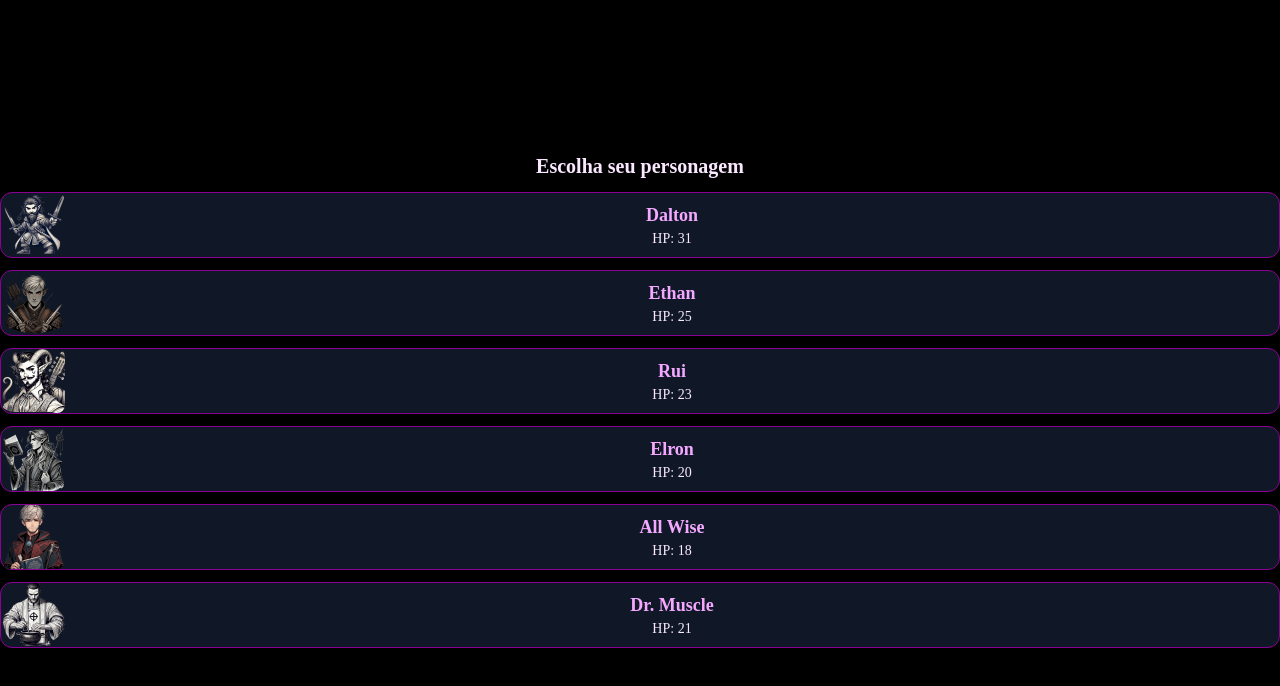
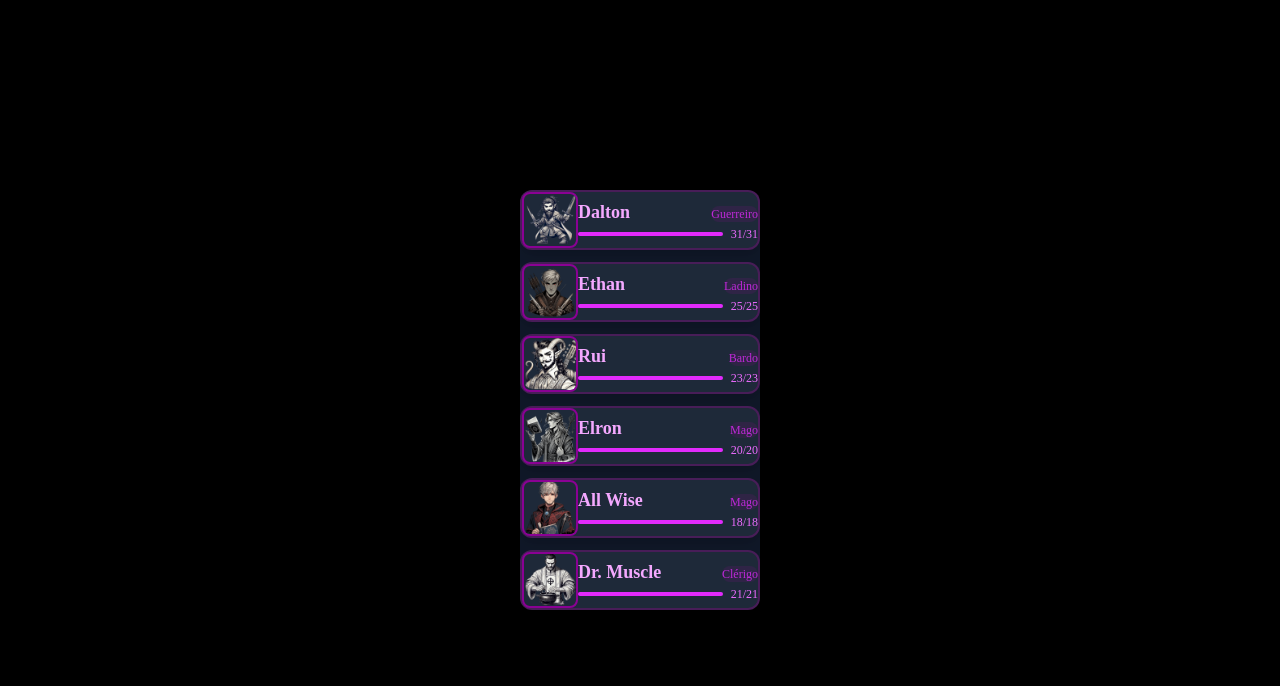
Before and after one commit to GiulianoBotelho/d-d-enemy, a React (Vite) app: page /Choose-your-Allies in a window 1280 px wide. Shown: the top 686 px of the page. Built offline with nearby package versions, Linux system fonts and the light colour scheme.

Commit message:
mudando layout, refatorando codigo

```diff
--- a/src/components/Characters.tsx
+++ b/src/components/Characters.tsx
@@ -3,134 +3,283 @@ import { useLocation } from "react-router-dom";
 import { motion } from "framer-motion";
 import { Cross } from "lucide-react";
 
+interface Skill {
+  max: number | string;
+  current: number | string;
+}
+
+interface SpellSlot {
+  max: number;
+  current: number;
+}
+
+interface Character {
+  id: number;
+  name: string;
+  class: string;
+  hpMax: number;
+  hpCurrent: number;
+  image: string;
+  skills?: Record<string, Skill>;
+  spellSlots?: Record<string, SpellSlot>;
+}
+
 export default function Characters() {
   const location = useLocation();
-  const { char } = location.state || {};
-  if (!char) {
-    return <h1 className="text-white text-center mt-10">Personagem não encontrado</h1>;
-  }
+  const { char }: { char: Character } = location.state || {};
 
   const savedHp = localStorage.getItem(`char_hp_${char.id}`);
+  const savedSkills = localStorage.getItem(`char_skills_${char.id}`);
+  const savedSpellSlots = localStorage.getItem(`char_spellSlots_${char.id}`);
+
   const initialHp = savedHp ? Number(savedHp) : char.hpCurrent;
+  const initialSkills = savedSkills ? JSON.parse(savedSkills) : char.skills || {};
+  const initialSpellSlots = savedSpellSlots ? JSON.parse(savedSpellSlots) : char.spellSlots || {};
+
   const [currentHp, setCurrentHp] = useState<number>(initialHp);
   const [damageInput, setDamageInput] = useState<string>("");
   const [healAmount, setHealAmount] = useState<number>(0);
   const [extraHp, setExtraHp] = useState<number>(0);
   const [isModalOpen, setIsModalOpen] = useState<boolean>(false);
+  const [skills, setSkills] = useState<Record<string, Skill>>(initialSkills);
+  const [spellSlots, setSpellSlots] = useState<Record<string, SpellSlot>>(initialSpellSlots);
+
 
   useEffect(() => {
     localStorage.setItem(`char_hp_${char.id}`, currentHp.toString());
   }, [currentHp]);
 
+  useEffect(() => {
+    localStorage.setItem(`char_skills_${char.id}`, JSON.stringify(skills));
+  }, [skills]);
+
+  useEffect(() => {
+    localStorage.setItem(`char_spellSlots_${char.id}`, JSON.stringify(spellSlots));
+  }, [spellSlots]);
+
   const applyDamage = (damage: number) => {
     let remainingDamage = damage;
-
-
     if (remainingDamage > extraHp) {
       setCurrentHp((prevHp) => Math.max(prevHp - (remainingDamage - extraHp), 0));
       setExtraHp(0);
     } else {
       setExtraHp((prevExtra) => Math.max(prevExtra - remainingDamage, 0));
     }
-
     setDamageInput("");
   };
 
   const handleHeal = () => {
-
     setCurrentHp((prevHp) => Math.min(prevHp + healAmount, char.hpMax));
     setIsModalOpen(false);
   };
 
   const handleExtraHp = () => {
-
     setExtraHp((prevExtra) => prevExtra + healAmount);
     setIsModalOpen(false);
   };
 
+  const useSkill = (skillName: string) => {
+    setSkills((prev) => ({
+      ...prev,
+      [skillName]: {
+        ...prev[skillName],
+        current: typeof prev[skillName].current === "number" ? Math.max(prev[skillName].current - 1, 0) : prev[skillName].current
+      }
+    }));
+  };
+
+  const useSpellSlot = (spellLevel: string) => {
+    setSpellSlots((prev) => ({
+      ...prev,
+      [spellLevel]: {
+        ...prev[spellLevel],
+        current: Math.max(prev[spellLevel].current - 1, 0)
+      }
+    }));
+  };
+
+  const handleLongRest = () => {
+    const resetSkills = Object.keys(skills).reduce((acc, key) => ({
+      ...acc,
+      [key]: { ...skills[key], current: skills[key].max }
+    }), {} as Record<string, Skill>);
+
+    const resetSpellSlots = Object.keys(spellSlots).reduce((acc, level) => ({
+      ...acc,
+      [level]: { ...spellSlots[level], current: spellSlots[level].max }
+    }), {} as Record<string, SpellSlot>);
+
+    setSkills(resetSkills);
+    setSpellSlots(resetSpellSlots);
+    setCurrentHp(char.hpMax);
+    setExtraHp(0);
+  };
+
   return (
-    <div className="bg-gray-900 w-screen rounded-2xl flex flex-col items-center justify-evenly gap-6 p-4">
-      <div className="flex items-center w-full justify-around bg-gray-800 p-4 rounded-xl shadow-md">
+    <div className="flex flex-col gap-4 p-4 h-80 rounded-2xl bg-gray-900">
+      {/* Header */}
+      <div className="bg-gray-800 rounded-xl p-4 shadow-lg border-2 border-fuchsia-900/50">
+        <div className="flex items-center gap-4">
           <img
             src={char.image}
             alt={char.name}
-          className="w-20 h-20 rounded-lg border-2 border-fuchsia-700"
+            className="w-16 h-16 rounded-xl border-2 border-fuchsia-700"
           />
-        <div className="text-center ml-4">
-          <h1 className="text-lg font-semibold text-fuchsia-300">{char.name}</h1>
+          <div className="flex-1">
+            <h1 className="text-xl font-bold text-fuchsia-300">{char.name}</h1>
+            <div className="text-sm text-fuchsia-50">{char.class}</div>
           </div>
-        <button onClick={() => setIsModalOpen(true)}>
-          <Cross className="text-green-500" />
+          <button
+            onClick={() => setIsModalOpen(true)}
+            className="p-2 bg-fuchsia-900/30 rounded-lg hover:bg-fuchsia-800/40"
+          >
+            <Cross className="text-emerald-400" size={20} />
           </button>
         </div>
+      </div>
 
-      <div className="w-full rounded-full mt-4 relative">
+      {/* Barra de vida */}
+      <div className="bg-gray-800 rounded-xl p-4 shadow-lg border-2 border-fuchsia-900/50">
+        <div className="space-y-3">
+          <div className="flex justify-between items-center">
+            <span className="text-fuchsia-100 text-sm">Pontos de Vida</span>
+            <span className="text-fuchsia-50 font-medium">
+              {currentHp}/{char.hpMax}
+              {extraHp > 0 && <span className="text-emerald-400 ml-1">(+{extraHp})</span>}
+            </span>
+          </div>
           <motion.div
-          className="h-2 rounded-full"
-          style={{
-            width: `${(currentHp / char.hpMax) * 100}%`,
-            backgroundColor: currentHp > char.hpMax / 2 ? "green" : "red",
-          }}
+            className="h-3 bg-fuchsia-900/30 rounded-full overflow-hidden"
+            initial={{ width: 0 }}
+            animate={{ width: "100%" }}
+            transition={{ duration: 0.5 }}
+          >
+            <motion.div
+              className="h-full bg-emerald-700"
+              style={{ width: `${(currentHp / char.hpMax) * 100}%` }}
               animate={{ width: `${(currentHp / char.hpMax) * 100}%` }}
               transition={{ duration: 0.5 }}
-          initial={{ width: 0 }}
             />
+          </motion.div>
         </div>
-      <div className="text-center text-sm text-gray-400 mt-1">
-        {currentHp}/{char.hpMax}{" "}
-        {extraHp > 0 && <span className="text-green-500">(+{extraHp})</span>}
       </div>
 
-      <div className="flex justify-between items-center w-full mt-4">
+      {/* Input de Dano */}
+      <div className="bg-gray-800 rounded-xl p-4 shadow-lg border-2 border-fuchsia-900/50">
+        <div className="flex gap-2 border-none">
           <input
             type="number"
-          className="border-2 text-center rounded-lg w-40 px-2 py-1 border-fuchsia-900 outline-none bg-gray-800 text-white placeholder-gray-400"
-          placeholder="Insira o dano..."
+            placeholder="Dano recebido..."
             value={damageInput}
             onChange={(e) => setDamageInput(e.target.value)}
+            className="flex-1 text-fuchsia-100 placeholder-amber-50 rounded-lg px-4 py-2 focus:outline-none focus:ring-2 focus:ring-fuchsia-500"
           />
           <button
-          className="bg-fuchsia-800 text-white rounded-4xl w-20 py-2 font-semibold hover:bg-fuchsia-700 transition-all"
             onClick={() => applyDamage(Number(damageInput))}
+            className="px-6 py-2 bg-fuchsia-700 hover:bg-fuchsia-600 text-white rounded-lg font-medium transition-colors"
           >
             Aplicar
           </button>
         </div>
+      </div>
 
+      {/* Skills e Magias */}
+      <div className="grid grid-cols-2 gap-2">
+        {Object.entries(skills).map(([skillName, skill]) => (
+          <button
+            key={skillName}
+            onClick={() => useSkill(skillName)}
+            disabled={skill.current === 0}
+            className={`p-3 rounded-xl flex flex-col items-center justify-center transition-all ${
+              skill.current === 0
+                ? 'bg-gray-700/50 text-gray-500'
+                : 'bg-fuchsia-800/40 hover:bg-fuchsia-700/50 active:scale-95'
+            }`}
+          >
+            <span className="text-sm text-fuchsia-300 font-medium capitalize">
+              {skillName.replace(/([A-Z])/g, ' $1')}
+            </span>
+            <span className="text-xs mt-1 text-fuchsia-400/80">
+              {skill.current !== "∞" ? `${skill.current}/${skill.max}` : 'Ilimitado'}
+            </span>
+          </button>
+        ))}
+
+        {Object.entries(spellSlots).map(([level, slot]) => (
+          <button
+            key={level}
+            onClick={() => useSpellSlot(level)}
+            disabled={slot.current === 0}
+            className={`p-3 rounded-xl flex flex-col items-center justify-center transition-all ${
+              slot.current === 0
+                ? 'bg-gray-700/50 text-gray-500 opacity-50'
+                : 'bg-purple-800/40 hover:bg-purple-700/50 active:scale-95'
+            }`}
+          >
+            <span className="text-sm text-purple-300 font-medium">
+              Magia Nv. {level.split('lvl')[1]}
+            </span>
+            <span className="text-xs mt-1 text-purple-400/80">
+              {slot.current}/{slot.max}
+            </span>
+          </button>
+        ))}
+      </div>
+
+      {/* Descanso longo */}
+      <div className="h-20 flex items-end">
+        <button
+          onClick={handleLongRest}
+          className="w-full py-3 bg-fuchsia-700/40 hover:bg-fuchsia-600/50 text-fuchsia-300 rounded-xl font-medium transition-colors active:scale-95"
+        >
+          🛌 Descanso Longo
+        </button>
+      </div>
+
+      {/* Modal de Cura */}
       {isModalOpen && (
-        <div className="fixed inset-0 flex justify-center items-center bg-black bg-opacity-50">
-          <div className="bg-gray-800 p-6 rounded-xl w-96 flex flex-col items-center shadow-lg gap-3">
-            <h3 className="text-xl font-semibold text-fuchsia-300 mb-4">Aplique o valor de cura</h3>
+        <div className="fixed inset-0 bg-black/60 backdrop-blur-sm flex items-center justify-center p-4">
+          <div className="bg-gray-800 rounded-xl p-6 w-full max-w-md border-2 border-fuchsia-900/50">
+            <h3 className="text-xl font-bold text-fuchsia-300 mb-4">Gerenciar Vida</h3>
+
+            <div className="space-y-4">
+              <div>
                 <input
                   type="number"
-              className="border-2 text-center rounded-lg w-3/4 py-2 px-3 border-fuchsia-900 outline-none font-semibold text-sm bg-gray-700 text-white"
-              placeholder="Quanto deseja curar?"
+                  placeholder="Valor de cura"
                   onChange={(e) => setHealAmount(Number(e.target.value))}
+                  className="w-full bg-gray-700 text-fuchsia-100 placeholder-fuchsia-400/60 rounded-lg px-4 py-2 focus:outline-none focus:ring-2 focus:ring-fuchsia-500"
                 />
                 <button
-              className="bg-emerald-700 w-3/4 py-2 text-white rounded-lg mt-4 hover:bg-emerald-600 transition"
                   onClick={handleHeal}
+                  className="w-full mt-2 py-2 bg-emerald-600 hover:bg-emerald-500 text-white rounded-lg transition-colors"
                 >
                   Aplicar Cura
                 </button>
+              </div>
+
+              <div>
                 <input
                   type="number"
-              className="border-2 text-center rounded-lg w-3/4 py-2 px-3 mt-2 border-emerald-900 outline-none font-semibold text-sm bg-gray-700 text-white"
-              placeholder="Quanto de HP extra (escudo)?"
+                  placeholder="HP Temporário"
                   onChange={(e) => setHealAmount(Number(e.target.value))}
+                  className="w-full bg-gray-700 text-fuchsia-100 placeholder-fuchsia-400/60 rounded-lg px-4 py-2 focus:outline-none focus:ring-2 focus:ring-fuchsia-500"
                 />
                 <button
-              className="bg-emerald-700 w-3/4 py-2 text-white rounded-lg mt-4 hover:bg-emerald-600 transition"
                   onClick={handleExtraHp}
+                  className="w-full mt-2 py-2 bg-cyan-600 hover:bg-cyan-500 text-white rounded-lg transition-colors"
                 >
-              Aplicar Escudo
+                  Adicionar Escudo
                 </button>
+              </div>
+
               <button
-              className="bg-red-500 w-3/4 py-2 text-white rounded-lg mt-2 hover:bg-red-400 transition"
                 onClick={() => setIsModalOpen(false)}
+                className="w-full py-2 bg-gray-700 hover:bg-gray-600 text-white rounded-lg transition-colors"
               >
                 Fechar
               </button>
+            </div>
           </div>
         </div>
       )}
--- a/src/components/Choose-your-Allies.tsx
+++ b/src/components/Choose-your-Allies.tsx
@@ -1,38 +1,148 @@
-import { Link } from "react-router-dom"
-import Dalton from '../assets/images/Allies/Dalton.png'
-import Ethan from '../assets/images/Allies/Ethan.png'
-import Muscle from '../assets/images/Allies/Dr.Muscle.png'
-import Elron from '../assets/images/Allies/Elron.png'
-import Rui from '../assets/images/Allies/Rui.png'
-import Wise from '../assets/images/Allies/All Wise.png'
+import { Link } from "react-router-dom";
+import Dalton from '../assets/images/Allies/Dalton.png';
+import Ethan from '../assets/images/Allies/Ethan.png';
+import Muscle from '../assets/images/Allies/Dr.Muscle.png';
+import Elron from '../assets/images/Allies/Elron.png';
+import Rui from '../assets/images/Allies/Rui.png';
+import Wise from '../assets/images/Allies/All Wise.png';
+
+interface Skill {
+  max: number | string;
+  current: number | string;
+}
+
+interface SpellSlot {
+  max: number;
+  current: number;
+}
+
+interface Character {
+  id: number;
+  name: string;
+  class: string;
+  hpMax: number;
+  hpCurrent: number;
+  image: string;
+  skills?: Record<string, Skill>;
+  spellSlots?: Record<string, SpellSlot>;
+}
+
 export default function ChooseYourAllies() {
-  const Allies = [
-    { name: "Dalton", class: "Fighter", hpMax: 31, hpCurrent: 31, image: Dalton },
-    { name: "Ethan", class: "Rogue", hpMax: 25, hpCurrent: 25, image: Ethan },
-    { name: "Rui", class: "Bard", hpMax: 23, hpCurrent: 23, image: Rui },
-    { name: "Elron", class: "Wizard", hpMax: 20, hpCurrent: 20, image: Elron },
-    { name: "All Wise", class: "Wizard", hpMax: 18, hpCurrent: 18, image: Wise },
-    { name: "Dr. Muscle", class: "Cleric", hpMax: 21, hpCurrent: 21, image: Muscle },
-  ]
+  const Allies: Character[] = [
+    {
+      id: 1,
+      name: "Dalton",
+      class: "Guerreiro",
+      hpMax: 31,
+      hpCurrent: 31,
+      image: Dalton,
+      skills: {
+        actionSurge: { max: 1, current: 1 },
+        secondWind: { max: 1, current: 1 }
+      }
+    },
+    {
+      id: 2,
+      name: "Ethan",
+      class: "Ladino",
+      hpMax: 25,
+      hpCurrent: 25,
+      image: Ethan,
+      skills: {
+        cunningAction: { max: "∞", current: "∞" }
+      }
+    },
+    {
+      id: 3,
+      name: "Rui",
+      class: "Bardo",
+      hpMax: 23,
+      hpCurrent: 23,
+      image: Rui,
+      skills: {
+        inspiration: { max: 4, current: 4 }
+      },
+      spellSlots: {
+        lvl1: { max: 4, current: 4 },
+        lvl2: { max: 2, current: 2 }
+      }
+    },
+    {
+      id: 4,
+      name: "Elron",
+      class: "Mago",
+      hpMax: 20,
+      hpCurrent: 20,
+      image: Elron,
+      spellSlots: {
+        lvl1: { max: 4, current: 4 },
+        lvl2: { max: 2, current: 2 }
+      }
+    },
+    {
+      id: 5,
+      name: "All Wise",
+      class: "Mago",
+      hpMax: 18,
+      hpCurrent: 18,
+      image: Wise,
+      spellSlots: {
+        lvl1: { max: 4, current: 4 },
+        lvl2: { max: 2, current: 2 }
+      }
+    },
+    {
+      id: 6,
+      name: "Dr. Muscle",
+      class: "Clérigo",
+      hpMax: 21,
+      hpCurrent: 21,
+      image: Muscle,
+      spellSlots: {
+        lvl1: { max: 4, current: 4 },
+        lvl2: { max: 2, current: 2 }
+      }
+    }
+  ];
+
   return (
+    <div className="flex flex-col gap-4 p-4 h-auto w-60 rounded-2xl bg-gray-900">
+      <div className="grid gap-3 w-full">
+        {Allies.map((char) => (
+          <Link
+            key={char.name}
+            to={`/Characters/${char.name}`}
+            state={{ char }}
+            className="active:scale-95 transition-transform"
+          >
+            <div className="flex items-center bg-gray-800 rounded-xl p-3 shadow-lg border-2 border-fuchsia-900/50 hover:border-fuchsia-700">
+              <img
+                src={char.image}
+                className="w-14 h-14 rounded-lg object-cover border-2 border-fuchsia-800"
+                alt={char.name}
+              />
 
-    <div className="flex flex-col gap-3 text-center items-center">
-      <h1 className="font-semibold text-fuchsia-100 text-xl">Escolha seu personagem</h1>
-
-      {Allies.map((char: any) => (
-        <Link key={char.name} to={`/Characters/${char.name}`} state={{ char }}>
-          <div className="flex items-center bg-gray-900 rounded-xl p-4 shadow-md w-screen  border border-fuchsia-800 hover:bg-gray-800 transition-colors duration-200">
-            <img src={char.image} className="w-16 h-16 rounded-lg" alt={char.name} />
-
-            <div className="ml-4 flex-1">
-              <h2 className="text-lg font-semibold text-fuchsia-300">{char.name}</h2>
-              <p className="text-sm text-fuchsia-100">HP: {char.hpMax}</p>
+              <div className="ml-3 flex-1">
+                <div className="flex items-baseline justify-between">
+                  <h2 className="text-lg font-semibold text-fuchsia-300">{char.name}</h2>
+                  <span className="text-xs text-fuchsia-500/80 bg-fuchsia-900/20 px-2 py-1 rounded-full">
+                    {char.class}
+                  </span>
+                </div>
+                <div className="flex items-center gap-2 mt-1">
+                  <div className="h-1 w-full bg-fuchsia-900/30 rounded-full overflow-hidden">
+                    <div
+                      className="h-full bg-fuchsia-500"
+                      style={{ width: `${(char.hpCurrent / char.hpMax) * 100}%` }}
+                    />
+                  </div>
+                  <span className="text-xs text-fuchsia-400">{char.hpCurrent}/{char.hpMax}</span>
+                </div>
+              </div>
             </div>
-          </div>
-        </Link>
-      ))}
+          </Link>
+        ))}
+      </div>
     </div>
-
-
-  )
+  );
 }
```
Also changed, not shown: src/App.tsx (+0 -20 lines). Lines whose indentation alone changed are shown as unchanged.
